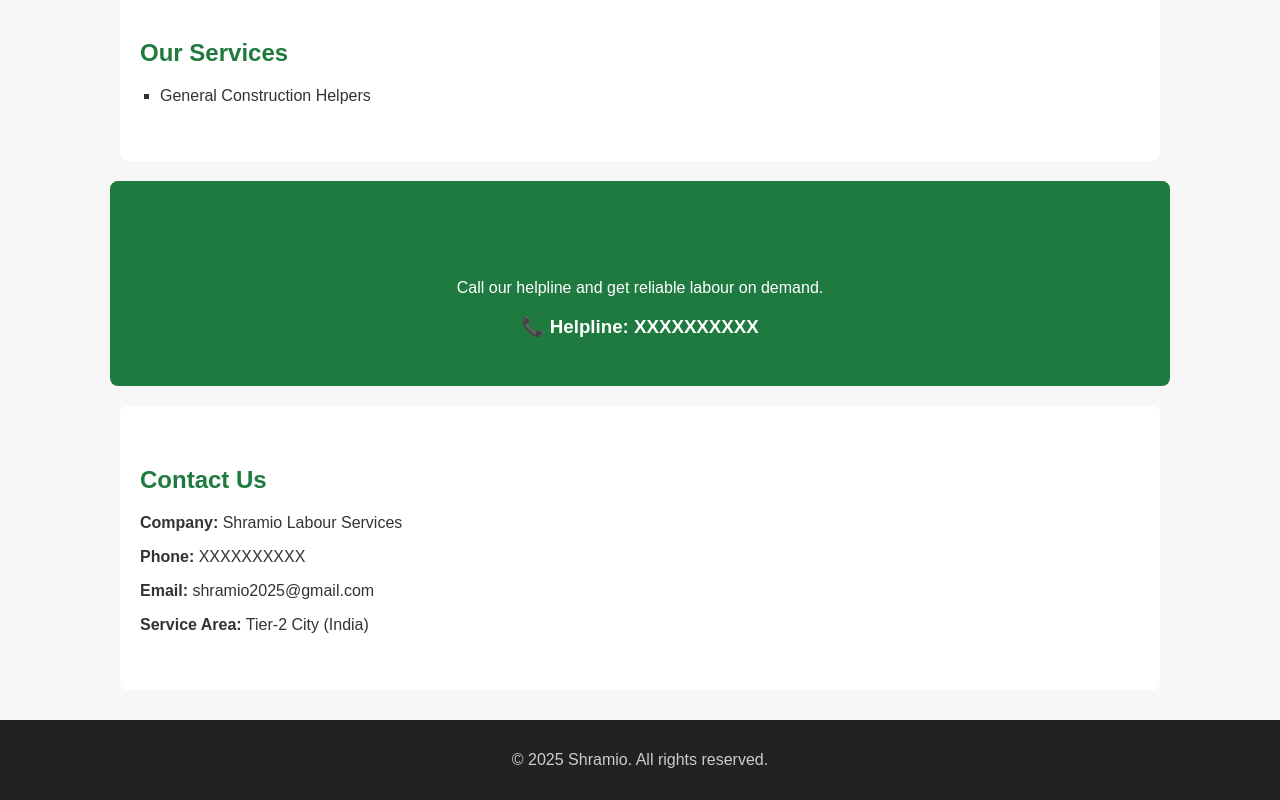
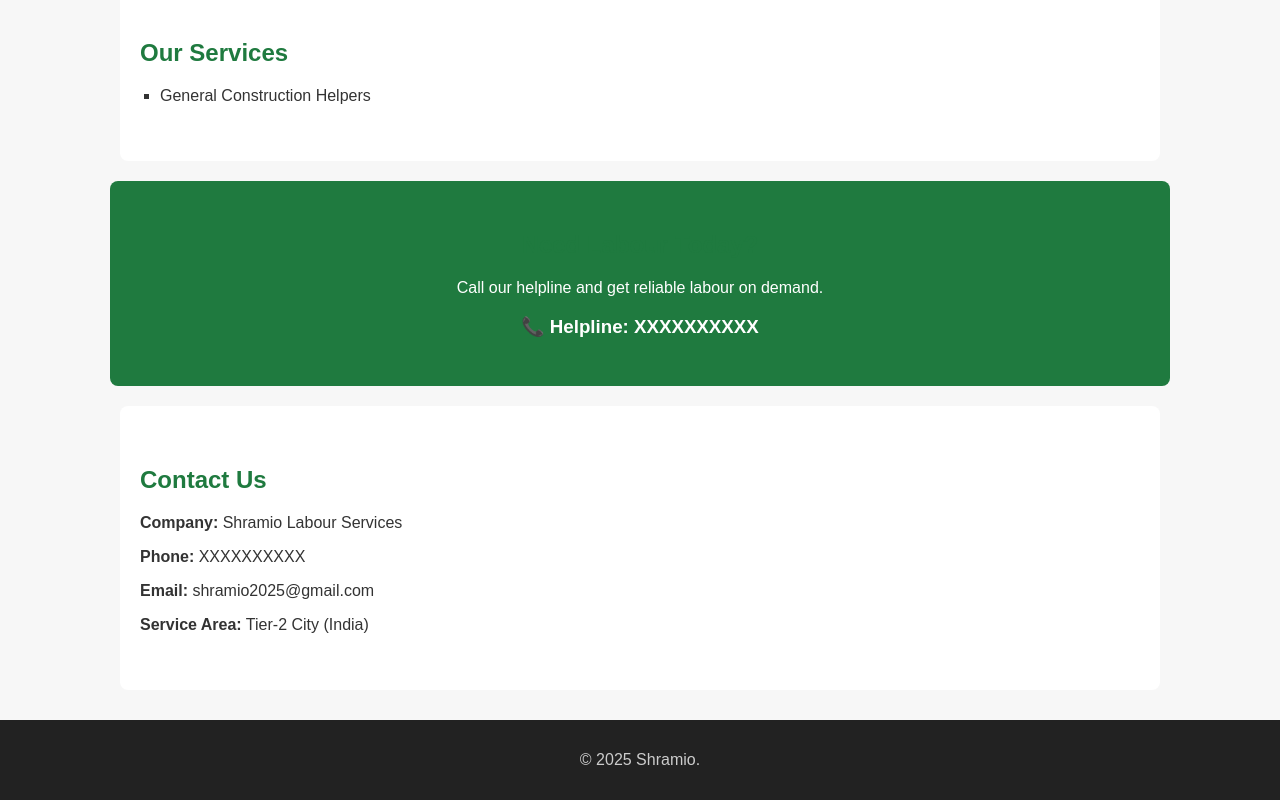
Before and after one commit to shramio/shramio, a plain HTML site: page index.html in a window 1280 px wide. Shown: the part 910-1710 px from the top of the page. Drawn offline with Linux system fonts and the light colour scheme.

Commit message:
Update index.html

```diff
--- a/index.html
+++ b/index.html
@@ -123,7 +123,7 @@
 </section>
 
 <footer>
-  <p>© 2025 Shramio. All rights reserved.</p>
+  <p>© 2025 Shramio.</p>
 </footer>
 
 </body>
```
